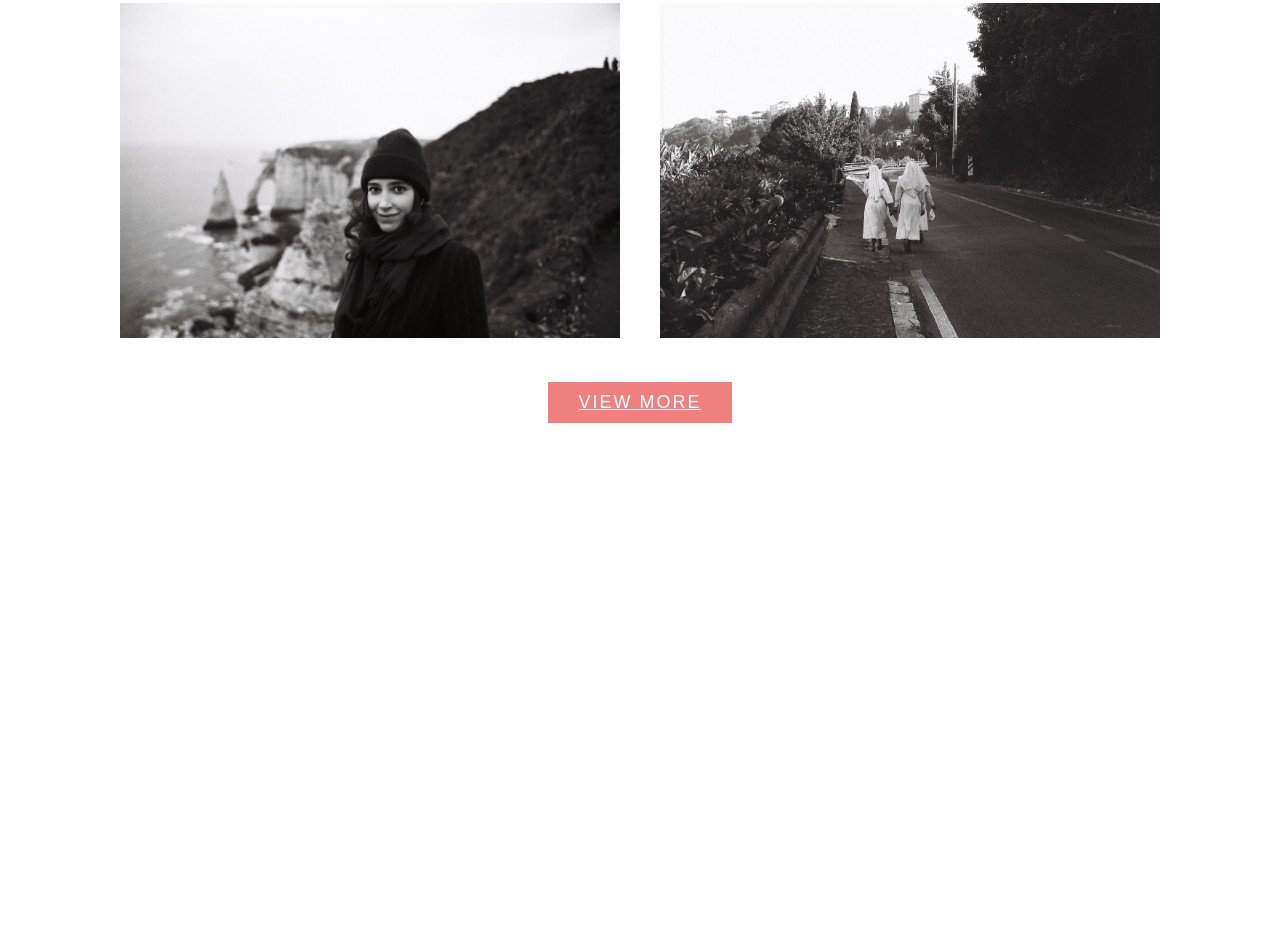
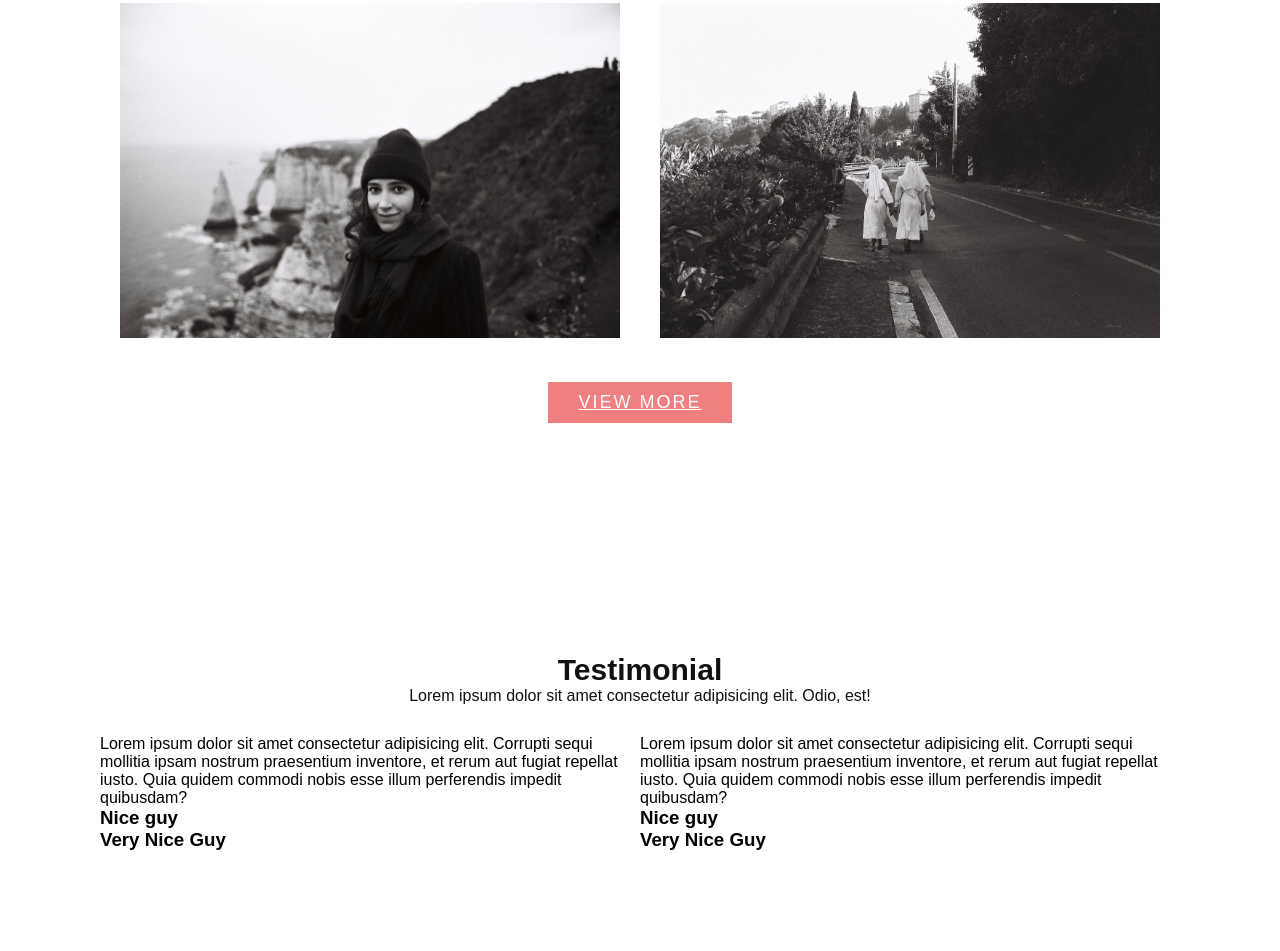
Before and after one commit to leogirardeau/Portfolio-exercice, a plain HTML site: page index.html in a window 1280 px wide. Shown: the part 3739-4690 px from the top of the page. Before the commit the page ends 4292 px from the top, so only its background shows below. Drawn offline with Linux system fonts and the light colour scheme; a script that the page names is missing.

Commit message:
testimonials

```diff
--- a/index.html
+++ b/index.html
@@ -160,6 +160,34 @@
         <a href="" class="btn">View More</a>
       </div>
     </section>
+    <section class="testimonial">
+      <div class="heading">
+        <h2>Testimonial</h2>
+        <p>
+          Lorem ipsum dolor sit amet consectetur adipisicing elit. Odio, est!
+        </p>
+      </div>
+      <div class="content">
+        <div class="testimonialBx">
+          <p>
+            Lorem ipsum dolor sit amet consectetur adipisicing elit. Corrupti
+            sequi mollitia ipsam nostrum praesentium inventore, et rerum aut
+            fugiat repellat iusto. Quia quidem commodi nobis esse illum
+            perferendis impedit quibusdam?
+          </p>
+          <h3>Nice guy <br /><span>Very Nice Guy</span></h3>
+        </div>
+        <div class="testimonialBx">
+          <p>
+            Lorem ipsum dolor sit amet consectetur adipisicing elit. Corrupti
+            sequi mollitia ipsam nostrum praesentium inventore, et rerum aut
+            fugiat repellat iusto. Quia quidem commodi nobis esse illum
+            perferendis impedit quibusdam?
+          </p>
+          <h3>Nice guy <br /><span>Very Nice Guy</span></h3>
+        </div>
+      </div>
+    </section>
     <script src="app.js"></script>
   </body>
 </html>
```
